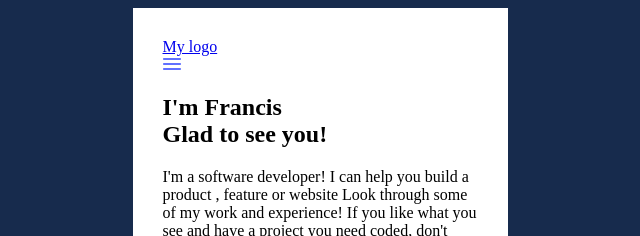
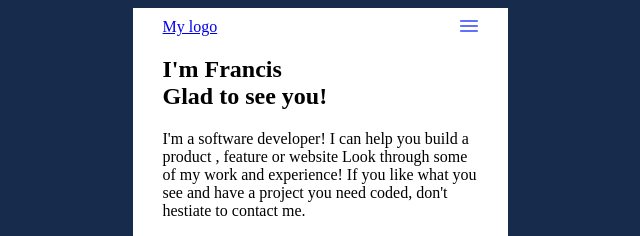
Before and after one commit to francis450/Mobile-First-Portfolio-Sneak-Peek, a website: page index.html in a window 1280 px wide. Shown: the top 236 px of the page, without its empty margins (320-960 px from the left). Drawn offline with Linux system fonts and the light colour scheme.

Commit message:
Set the header's display to flex

```diff
--- a/style.css
+++ b/style.css
@@ -14,3 +14,9 @@ body {
     display: flex;
     flex-direction: column;
   }
+  .top-header {
+    margin-top: -20px;
+    display: flex;
+    justify-content: space-between;
+    align-items: flex-start;
+  }
```
